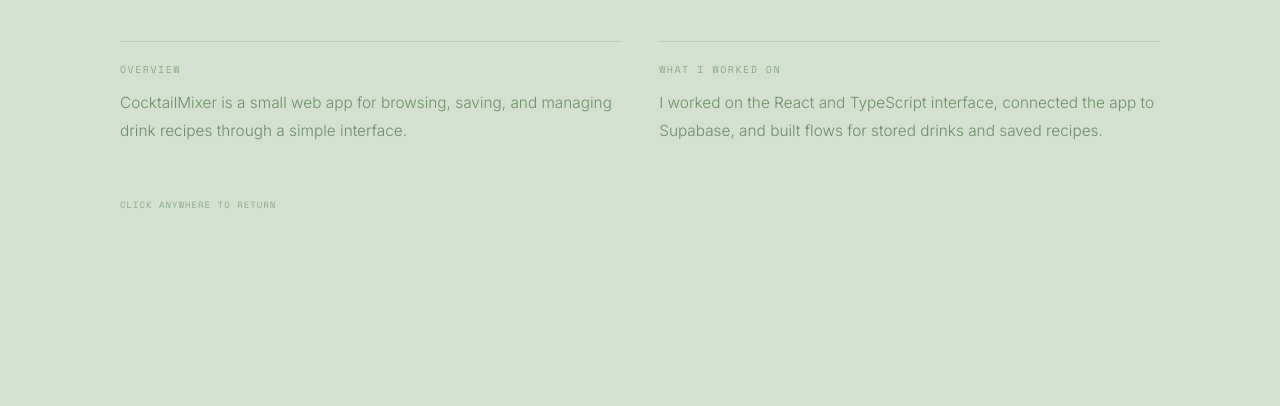
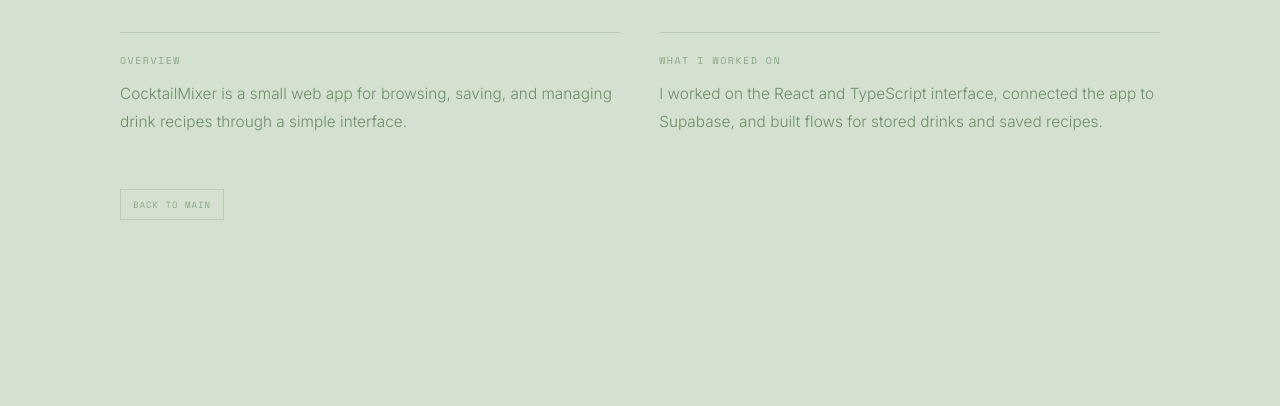
Before and after one commit to TotallyJuicy/totallyjuicy.github.io, a plain HTML site: page projects/cocktailmixer.html in a window 1280 px wide. Shown: the part 394-800 px from the top of the page. Drawn offline with nearby package versions, Linux system fonts and the light colour scheme.

Commit message:
Use back to main buttons on project pages

```diff
--- a/projects/cocktailmixer.html
+++ b/projects/cocktailmixer.html
@@ -8,7 +8,7 @@
 <style>
 *{margin:0;padding:0;box-sizing:border-box}
 :root{--bg:#d4e0d0;--surface:#b8cdb2;--dark:#3d5c3a;--mid:#6b8f66;--muted:#8aab84;--text:#2a3e28}
-html,body{width:100%;min-height:100%;background:var(--bg);font-family:Inter,sans-serif;color:var(--text);cursor:pointer}
+html,body{width:100%;min-height:100%;background:var(--bg);font-family:Inter,sans-serif;color:var(--text)}
 .page{min-height:100vh;display:flex;align-items:center;justify-content:center;padding:clamp(32px,7vw,110px)}
 .inner{width:min(1040px,88vw)}
 .eyebrow,.label,.hint{font-family:"Space Mono",monospace;text-transform:uppercase;color:var(--muted)}
@@ -21,9 +21,10 @@ h1{font-size:clamp(42px,7vw,94px);font-weight:300;color:var(--dark);line-height:
 .text{font-size:clamp(14px,1.2vw,17px);font-weight:300;color:var(--mid);line-height:1.85}
 .hint{font-size:9px;letter-spacing:1px;margin-top:52px}
 @media(max-width:720px){.grid{grid-template-columns:1fr}}
+.back-main{display:inline-flex;width:fit-content;margin-top:52px;font-family:"Space Mono",monospace;font-size:9px;letter-spacing:1px;text-transform:uppercase;color:var(--muted);text-decoration:none;border:1px solid var(--surface);padding:8px 12px}.back-main:hover{border-color:var(--dark);color:var(--dark)}
 </style>
 </head>
-<body onclick="window.location.href='../index.html'">
+<body>
 <main class="page">
   <section class="inner">
     <div class="eyebrow">Project</div>
@@ -33,7 +34,7 @@ h1{font-size:clamp(42px,7vw,94px);font-weight:300;color:var(--dark);line-height:
       <div class="block"><div class="label">Overview</div><div class="text">CocktailMixer is a small web app for browsing, saving, and managing drink recipes through a simple interface.</div></div>
       <div class="block"><div class="label">What I worked on</div><div class="text">I worked on the React and TypeScript interface, connected the app to Supabase, and built flows for stored drinks and saved recipes.</div></div>
     </div>
-    <div class="hint">Click anywhere to return</div>
+    <a class="back-main" href="../">Back to main</a>
   </section>
 </main>
 </body>
```
Also changed, not shown: projects/letterboxd-rater-analysis.html (+4 -3 lines), projects/pokemon-showdown-meta-analysis.html (+4 -3 lines), projects/spotify-listening-analytics-dashboard.html (+4 -3 lines), projects/steam-review-sentiment-classification.html (+4 -3 lines), projects/wikipedia-knowledge-graph.html (+4 -3 lines).
